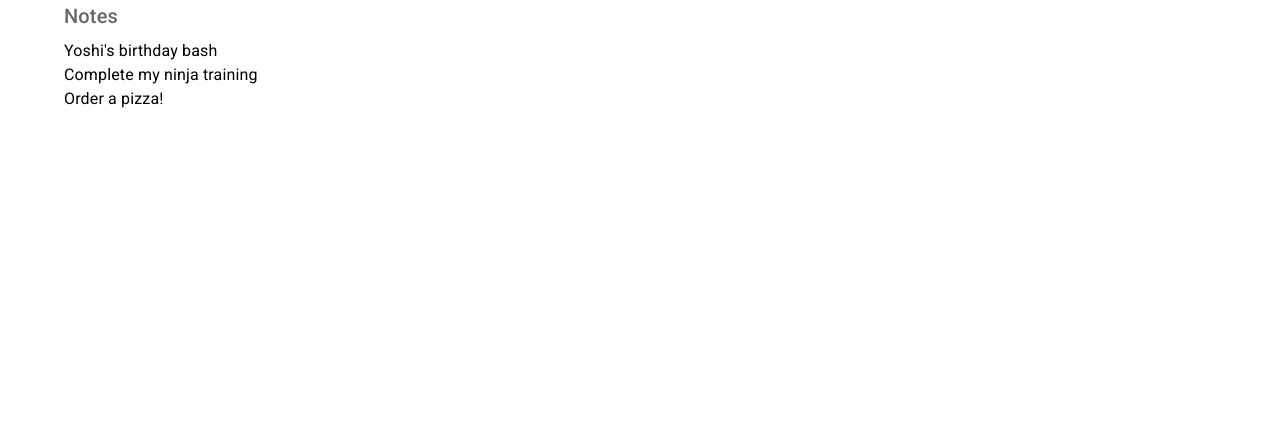
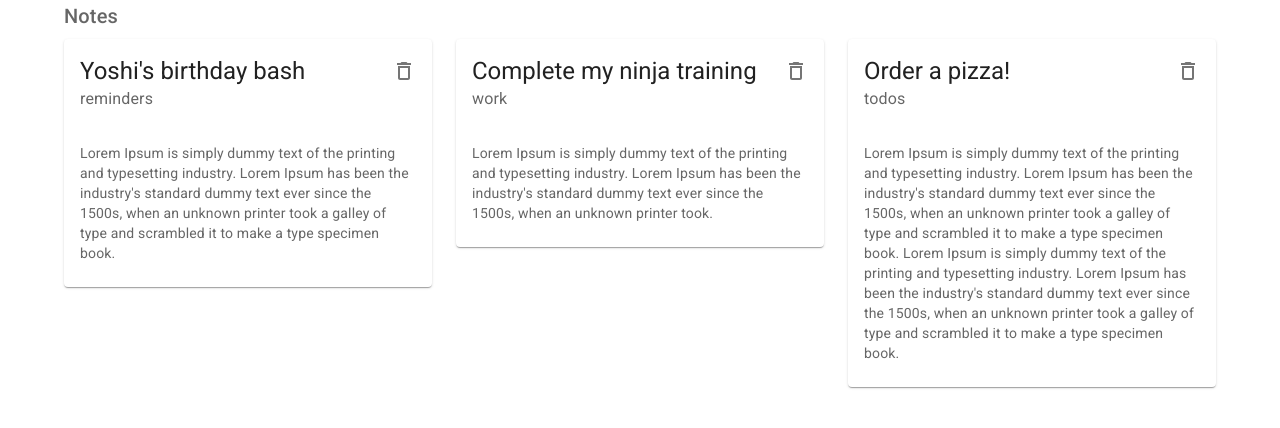
Before and after one commit to vijaygenius123/geting-started-with-materialui, a React (Create React App) app: page / in a window 1280 px wide. Shown: the top 428 px of the page. Built offline with nearby package versions, Linux system fonts and the light colour scheme; data requests are answered from the project's data file.

Commit message:
Create and use Note component using mui card

```diff
--- /dev/null
+++ b/src/components/Note.jsx
@@ -0,0 +1,31 @@
+import React from 'react'
+import Card from '@mui/material/Card'
+import CardHeader from '@mui/material/CardHeader'
+import CardContent from '@mui/material/CardContent'
+import IconButton from '@mui/material/IconButton'
+import DeleteOutline from "@mui/icons-material/DeleteOutline";
+import Typography from "@mui/material/Typography";
+
+const Note = ({note}) => {
+    const {title, category, details} = note
+    return (
+        <Card>
+            <CardHeader
+                title={title}
+                subheader={category}
+                action={
+                    <IconButton>
+                        <DeleteOutline/>
+                    </IconButton>
+                }
+            />
+            <CardContent>
+                <Typography variant="body2" color="textSecondary">
+                    {details}
+                </Typography>
+            </CardContent>
+        </Card>
+    )
+}
+
+export default Note
--- a/src/pages/Notes/Notes.jsx
+++ b/src/pages/Notes/Notes.jsx
@@ -1,7 +1,9 @@
-import React, { useEffect, useState } from "react";
+import React, {useEffect, useState} from "react";
 import axios from 'axios';
 import Typography from "@mui/material/Typography";
 import Container from "@mui/material/Container";
+import Grid from "@mui/material/Grid"
+import Note from "components/Note"
 
 const Notes = () => {
     const [notes, setNotes] = useState([])
@@ -16,8 +18,11 @@ const Notes = () => {
         <Typography variant="h6" component="h2" gutterBottom color="textSecondary">
             Notes
         </Typography>
-        {notes.map(note => <Typography>{note.title}</Typography>)}
-
+        <Grid container spacing={3}>
+            {notes.map(note => <Grid item key={note.id} xs={12} sm={6} md={4}>
+                <Note note={note}/>
+            </Grid>)}
+        </Grid>
     </Container>
 }
 
```
